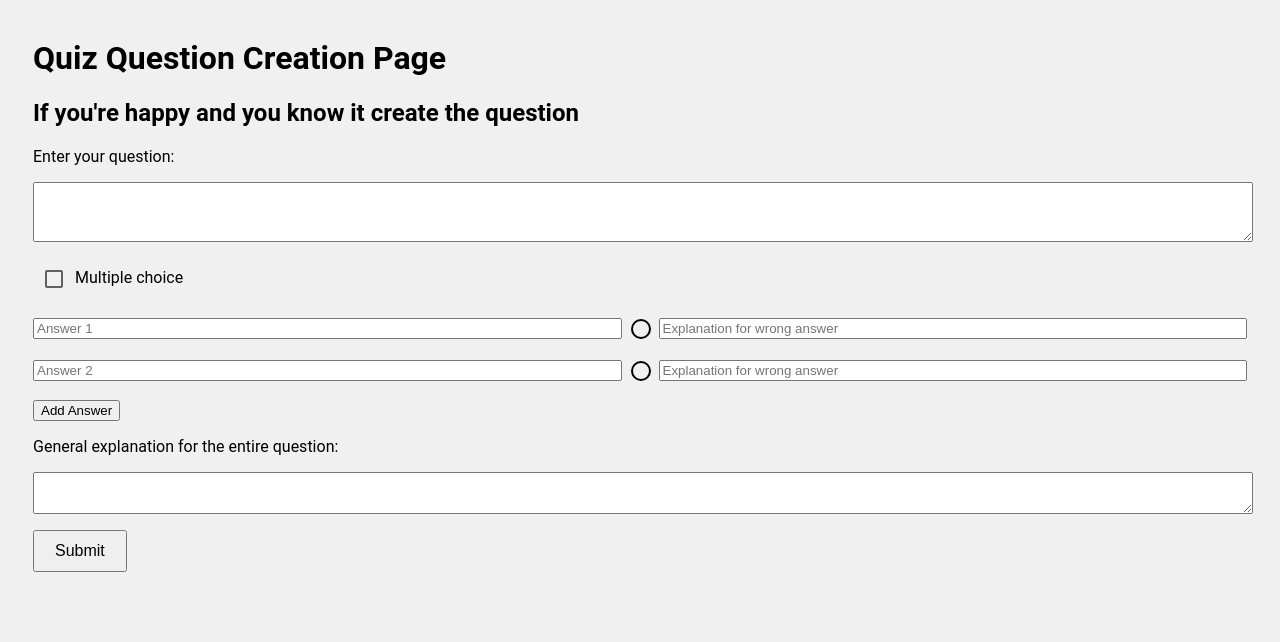
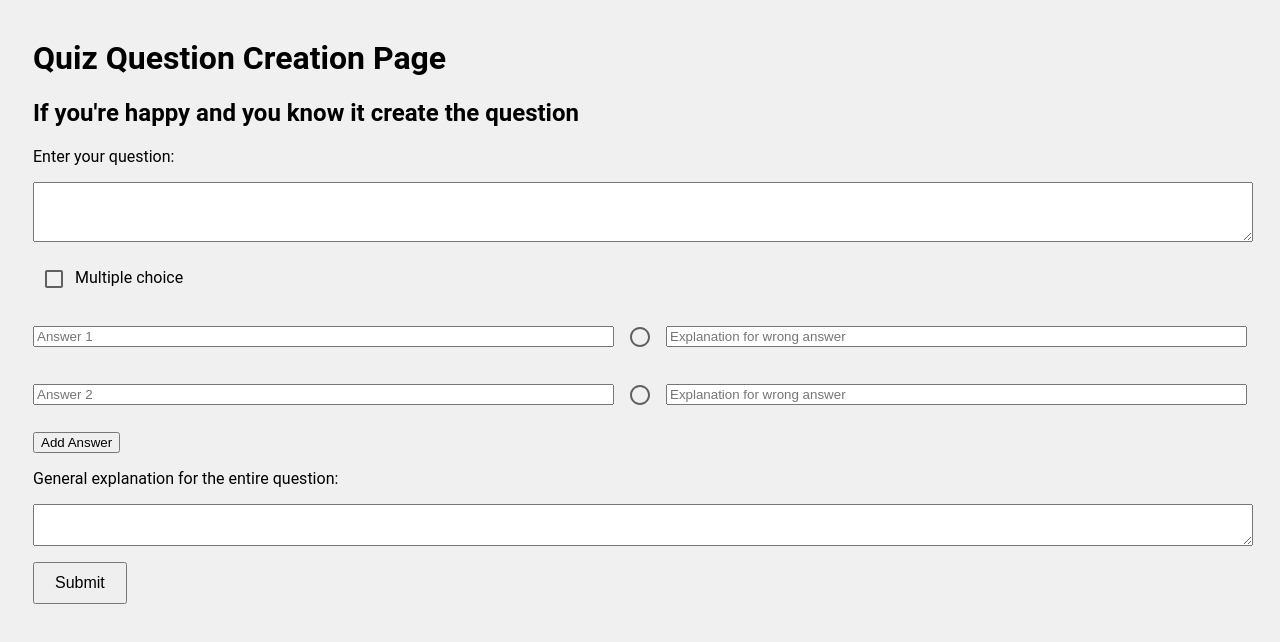
Before and after one commit to scrumdojo/quizmaster-php, a React (Vite) app in the folder frontend/: page /question/new in a window 1280 px wide. Shown: the top 642 px of the page. Built offline with nearby package versions, Linux system fonts and the light colour scheme.

Commit message:
Refactor question handling: remove unused scenarios, update checkbox implementation, and enhance answer row component with dynamic input types

```diff
--- a/frontend/specs/pages/create-question-page.ts
+++ b/frontend/specs/pages/create-question-page.ts
@@ -18,7 +18,7 @@ export class CreateQuestionPage {
     setSingleChoice = () => this.multipleChoiceLocator().uncheck()
 
     isCorrectCheckboxLocator = (answerText: string) =>
-        this.page.locator(`[id^=answer-text-][value="${answerText}"]+[id^=answer-checkbox-]`)
+        this.page.locator(`[id^=answer-text-][value="${answerText}"]+span input[id^=answer-checkbox-]`)
 
     isCorrectCheckboxesLocator = () => this.page.locator('[id^=answer-checkbox-]')
 
--- a/frontend/specs/steps/edit-question.ts
+++ b/frontend/specs/steps/edit-question.ts
@@ -79,11 +79,6 @@ When('I mark a multiple choice', async function () {
     await this.createQuestionPage.multipleChoiceLocator().click()
 })
 
-Then('I see checkboxes for every answer', async function () {
-    const getCheckbox = await this.createQuestionPage.isCorrectCheckboxesLocator().all()
-    for (const li of getCheckbox) expect(await li.getAttribute('class')).toBe('answer-isCorrect-checkbox-multi')
-})
-
 When('I mark {int} checkbox', async function (index: number) {
     await this.createQuestionPage.markButton(index).click()
 })
--- a/frontend/src/pages/create-question/create-question.scss
+++ b/frontend/src/pages/create-question/create-question.scss
@@ -24,36 +24,6 @@
             padding: 10px 20px;
             font-size: 1em;
         }
-
-        input[type="checkbox"].answer-isCorrect-checkbox-multi , input[type="checkbox"].answer-isCorrect-checkbox {
-                appearance: none;
-                -webkit-appearance: none;
-                -moz-appearance: none;
-                width: 20px;
-                height: 20px;
-                border: 2px solid #000;
-                border-radius: 50%;
-                position: relative;
-                cursor: pointer;
-              &:checked::before {
-                content: '';
-                width: 12px;
-                height: 12px;
-                background-color: #000;
-                border-radius: 50%;
-                position: absolute;
-                top: 50%;
-                left: 50%;
-                transform: translate(-50%, -50%);
-              }
-            }
-
-            input[type="checkbox"].answer-isCorrect-checkbox-multi {
-                border-radius: 0;
-                &:checked::before {
-                    border-radius: 0;
-                }
-            }
     }
 
     #question-link, #question-edit-link {
--- a/frontend/src/pages/create-question/form/answers-edit.tsx
+++ b/frontend/src/pages/create-question/form/answers-edit.tsx
@@ -1,4 +1,5 @@
 import { type AnswerData, emptyAnswerData } from './question-form-data.ts'
+import { Radio, Checkbox } from '@mui/material'
 
 interface AnswerRowProps {
     readonly answer: AnswerData
@@ -7,7 +8,10 @@ interface AnswerRowProps {
     readonly updateAnswerData: (index: number, newValue: Partial<AnswerData>) => void
 }
 
-export const AnswerRow = ({ answer, index, isMultichoiceQuestion, updateAnswerData }: AnswerRowProps) => (
+export const AnswerRow = ({ answer, index, isMultichoiceQuestion, updateAnswerData }: AnswerRowProps) => {
+    const CorrectInput = isMultichoiceQuestion ? Checkbox : Radio
+
+    return (
         <div key={`answer-${index}`} className="answer-row">
             <input
                 id={`answer-text-${index}`}
@@ -16,11 +20,11 @@ export const AnswerRow = ({ answer, index, isMultichoiceQuestion, updateAnswerDa
                 value={answer.answer}
                 onChange={e => updateAnswerData(index, { answer: e.target.value })}
             />
-        <input
+
+            <CorrectInput
                 id={`answer-checkbox-${index}`}
-            className={!isMultichoiceQuestion ? 'answer-isCorrect-checkbox' : 'answer-isCorrect-checkbox-multi'}
-            type="checkbox"
                 checked={answer.isCorrect}
+                value={answer.answer}
                 onChange={e => updateAnswerData(index, { isCorrect: e.target.checked })}
             />
             <input
@@ -32,6 +36,7 @@ export const AnswerRow = ({ answer, index, isMultichoiceQuestion, updateAnswerDa
             />
         </div>
     )
+}
 
 interface AddAnswerProps {
     readonly addAnswer: () => void
```
Also changed, not shown: frontend/specs/steps/create-question.ts (+0 -9 lines), 2 other files (tests, documents, lock files or other folders). Lines whose indentation alone changed are shown as unchanged.
